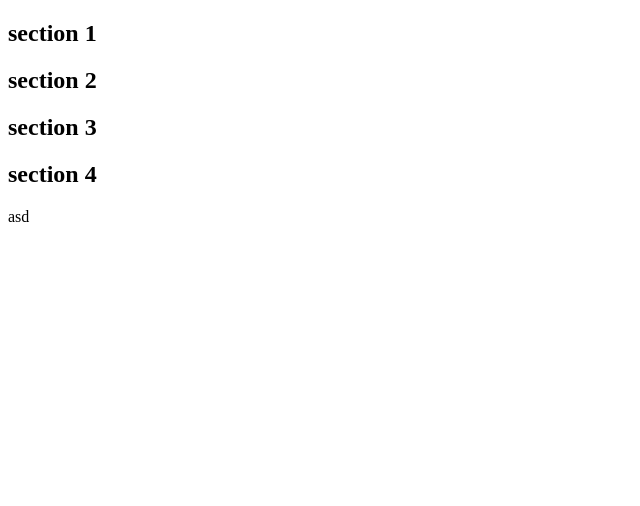
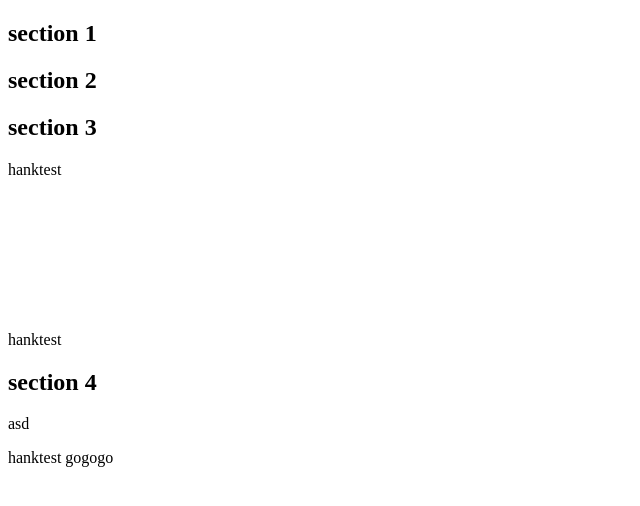
Before and after one commit to catchad/git-test, a plain HTML site: page index.html in a window 1280 px wide. Shown: the whole page, without its empty margins (0-640 px from the left). Drawn offline with Linux system fonts and the light colour scheme.

Commit message:
hank update

```diff
--- a/index.html
+++ b/index.html
@@ -14,10 +14,14 @@
     </section>
     <section>
     	<h1>section 3</h1>
+        <p id="hank">hanktest</p>
+        <span>hanktest</span>
+        <canvas></canvas>
     </section>
     <section>
     	<h1>section 4</h1>
         <p>asd</p>
+        <div class="hanktest">hanktest gogogo</div>
     </section>
     <script src="assets/scripts/main.js"></script>
   </body>
```
